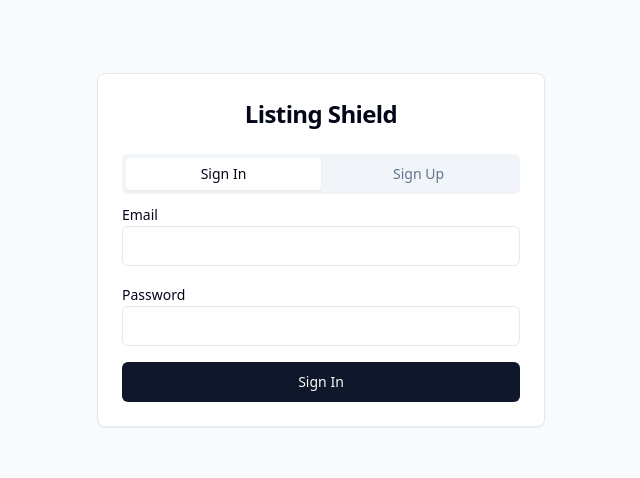
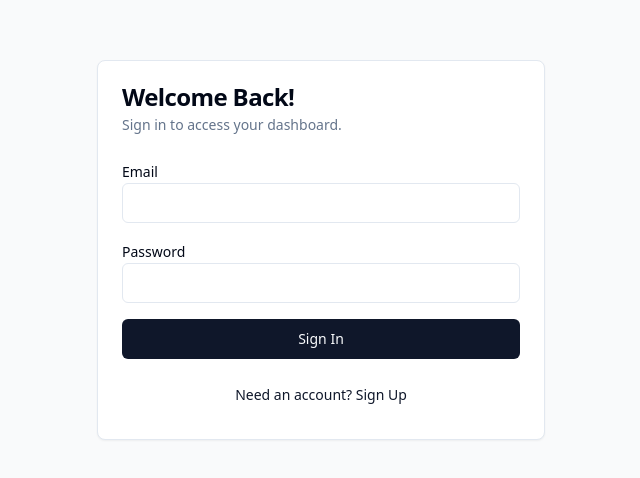
Before and after one commit to youngamerican68/etsy-listing-guardian-shield, a React (Vite) app: page /auth in a window 1280 px wide. Shown: the part 150-628 px from the top of the page, without its empty margins (319-959 px from the left). Built offline with nearby package versions, Linux system fonts and the light colour scheme.

Commit message:
Code edited in Lovable Code Editor
Edited UI in Lovable

```diff
--- a/src/pages/AuthPage.tsx
+++ b/src/pages/AuthPage.tsx
@@ -1,163 +1,88 @@
+// In src/pages/AuthPage.tsx
+'use client';
 
 import { useState } from 'react';
+import { useNavigate } from 'react-router-dom';
 import { useAuth } from '@/contexts/AuthContext';
-import { Navigate } from 'react-router-dom';
 import { Button } from '@/components/ui/button';
 import { Input } from '@/components/ui/input';
 import { Label } from '@/components/ui/label';
-import { Card, CardContent, CardHeader, CardTitle } from '@/components/ui/card';
-import { Tabs, TabsContent, TabsList, TabsTrigger } from '@/components/ui/tabs';
+import { Card, CardContent, CardHeader, CardTitle, CardDescription } from '@/components/ui/card';
 import { toast } from '@/hooks/use-toast';
 
 const AuthPage = () => {
-  const { user, signIn, signUp, loading } = useAuth();
-  const [isLoading, setIsLoading] = useState(false);
-  const [loginForm, setLoginForm] = useState({ email: '', password: '' });
-  const [signupForm, setSignupForm] = useState({ email: '', password: '', confirmPassword: '' });
+  const [email, setEmail] = useState('');
+  const [password, setPassword] = useState('');
+  const [isLogin, setIsLogin] = useState(true); // Toggle between Login and Sign Up
+  const [loading, setLoading] = useState(false);
 
-  if (loading) {
-    return <div className="flex justify-center items-center min-h-screen">Loading...</div>;
+  const { signIn, signUp } = useAuth();
+  const navigate = useNavigate();
+
+  const handleSubmit = async (e: React.FormEvent) => {
+    e.preventDefault();
+    setLoading(true);
+
+    const action = isLogin ? signIn : signUp;
+    const { error } = await action(email, password);
+
+    if (error) {
+      toast({
+        title: "Authentication Error",
+        description: error.message,
+        variant: "destructive",
+      });
+    } else {
+      toast({
+        title: isLogin ? "Login Successful" : "Signup Successful",
+        description: isLogin ? "Welcome back!" : "Please check your email to verify your account.",
+      });
+      navigate('/dashboard'); // Redirect to dashboard on success
     }
 
-  if (user) {
-    return <Navigate to="/" replace />;
-  }
-
-  const handleLogin = async (e: React.FormEvent) => {
-    e.preventDefault();
-    setIsLoading(true);
-
-    try {
-      const { error } = await signIn(loginForm.email, loginForm.password);
-      if (error) throw error;
-
-      toast({
-        title: "Welcome back!",
-        description: "You've successfully signed in.",
-      });
-    } catch (error: any) {
-      toast({
-        title: "Sign in failed",
-        description: error.message || "Please check your credentials and try again.",
-        variant: "destructive",
-      });
-    } finally {
-      setIsLoading(false);
-    }
-  };
-
-  const handleSignUp = async (e: React.FormEvent) => {
-    e.preventDefault();
-
-    if (signupForm.password !== signupForm.confirmPassword) {
-      toast({
-        title: "Password mismatch",
-        description: "Please make sure your passwords match.",
-        variant: "destructive",
-      });
-      return;
-    }
-
-    setIsLoading(true);
-
-    try {
-      const { error } = await signUp(signupForm.email, signupForm.password);
-      if (error) throw error;
-
-      toast({
-        title: "Account created!",
-        description: "Welcome to Listing Shield. Please check your email for verification.",
-      });
-    } catch (error: any) {
-      toast({
-        title: "Sign up failed",
-        description: error.message || "Please try again.",
-        variant: "destructive",
-      });
-    } finally {
-      setIsLoading(false);
-    }
+    setLoading(false);
   };
 
   return (
-    <div className="min-h-screen flex items-center justify-center bg-gray-50">
+    <div className="flex justify-center items-center min-h-screen bg-gray-50">
       <Card className="w-full max-w-md">
         <CardHeader>
-          <CardTitle className="text-center text-2xl">Listing Shield</CardTitle>
+          <CardTitle>{isLogin ? 'Welcome Back!' : 'Create an Account'}</CardTitle>
+          <CardDescription>
+            {isLogin ? 'Sign in to access your dashboard.' : 'Sign up to start protecting your listings.'}
+          </CardDescription>
         </CardHeader>
         <CardContent>
-          <Tabs defaultValue="login">
-            <TabsList className="grid w-full grid-cols-2">
-              <TabsTrigger value="login">Sign In</TabsTrigger>
-              <TabsTrigger value="signup">Sign Up</TabsTrigger>
-            </TabsList>
-
-            <TabsContent value="login">
-              <form onSubmit={handleLogin} className="space-y-4">
+          <form onSubmit={handleSubmit} className="space-y-4">
             <div>
-                  <Label htmlFor="login-email">Email</Label>
+              <Label htmlFor="email">Email</Label>
               <Input
-                    id="login-email"
+                id="email"
                 type="email"
-                    value={loginForm.email}
-                    onChange={(e) => setLoginForm({ ...loginForm, email: e.target.value })}
+                value={email}
+                onChange={(e) => setEmail(e.target.value)}
                 required
               />
             </div>
             <div>
-                  <Label htmlFor="login-password">Password</Label>
+              <Label htmlFor="password">Password</Label>
               <Input
-                    id="login-password"
+                id="password"
                 type="password"
-                    value={loginForm.password}
-                    onChange={(e) => setLoginForm({ ...loginForm, password: e.target.value })}
+                value={password}
+                onChange={(e) => setPassword(e.target.value)}
                 required
               />
             </div>
-                <Button type="submit" className="w-full" disabled={isLoading}>
-                  {isLoading ? 'Signing In...' : 'Sign In'}
+            <Button type="submit" className="w-full" disabled={loading}>
+              {loading ? 'Processing...' : (isLogin ? 'Sign In' : 'Sign Up')}
             </Button>
           </form>
-            </TabsContent>
-
-            <TabsContent value="signup">
-              <form onSubmit={handleSignUp} className="space-y-4">
-                <div>
-                  <Label htmlFor="signup-email">Email</Label>
-                  <Input
-                    id="signup-email"
-                    type="email"
-                    value={signupForm.email}
-                    onChange={(e) => setSignupForm({ ...signupForm, email: e.target.value })}
-                    required
-                  />
+          <div className="mt-4 text-center">
+            <Button variant="link" onClick={() => setIsLogin(!isLogin)}>
+              {isLogin ? 'Need an account? Sign Up' : 'Already have an account? Sign In'}
+            </Button>
           </div>
-                <div>
-                  <Label htmlFor="signup-password">Password</Label>
-                  <Input
-                    id="signup-password"
-                    type="password"
-                    value={signupForm.password}
-                    onChange={(e) => setSignupForm({ ...signupForm, password: e.target.value })}
-                    required
-                  />
-                </div>
-                <div>
-                  <Label htmlFor="confirm-password">Confirm Password</Label>
-                  <Input
-                    id="confirm-password"
-                    type="password"
-                    value={signupForm.confirmPassword}
-                    onChange={(e) => setSignupForm({ ...signupForm, confirmPassword: e.target.value })}
-                    required
-                  />
-                </div>
-                <Button type="submit" className="w-full" disabled={isLoading}>
-                  {isLoading ? 'Creating Account...' : 'Sign Up'}
-                </Button>
-              </form>
-            </TabsContent>
-          </Tabs>
         </CardContent>
       </Card>
     </div>
```
Lines whose indentation alone changed are shown as unchanged.
